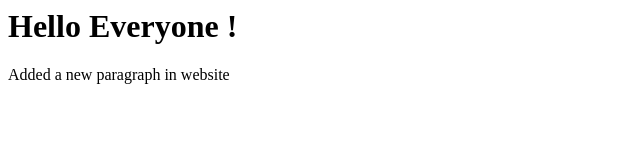
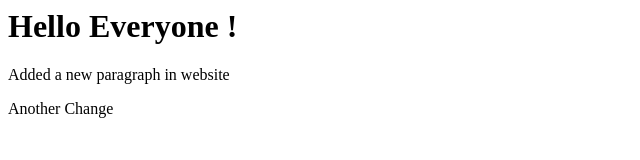
Before and after one commit to Rahul3nagar/testrepo, a plain HTML site: page index.html in a window 1280 px wide. Shown: the whole page, without its empty margins (0-640 px from the left). Drawn offline with Linux system fonts and the light colour scheme.

Commit message:
Moidifying file from own system

```diff
--- a/index.html
+++ b/index.html
@@ -3,4 +3,6 @@
 <h1>Hello Everyone !</h1>
 
 <p>Added a new paragraph in website</p>
+
+<p> Another Change </p>
 </html>
```
